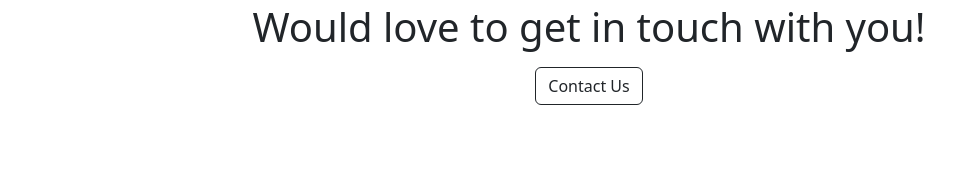
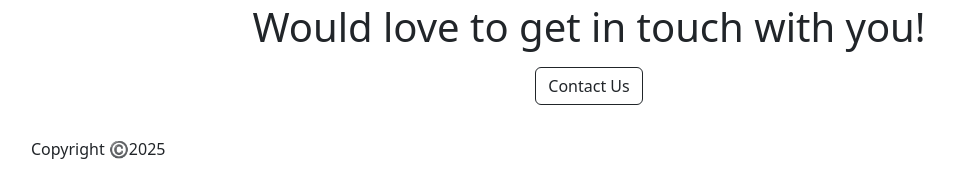
Before and after one commit to VimalKumarKJ/uhired, a Flask app: page / in a window 1280 px wide. Shown: the part 1104-1281 px from the top of the page, without its empty margins (51-1005 px from the left). Before the commit the page ends 1209 px from the top, so only its background shows below. Run offline with Flask 3, Linux system fonts and the light colour scheme.

Commit message:
Add copyright stamp

```diff
--- a/templates/home.html
+++ b/templates/home.html
@@ -60,4 +60,7 @@
       </div>
     </div>
   </body>
+  <footer class="container container-fluid">
+    <p>Copyright ©️2025</p>
+  </footer>
 </html>
```
